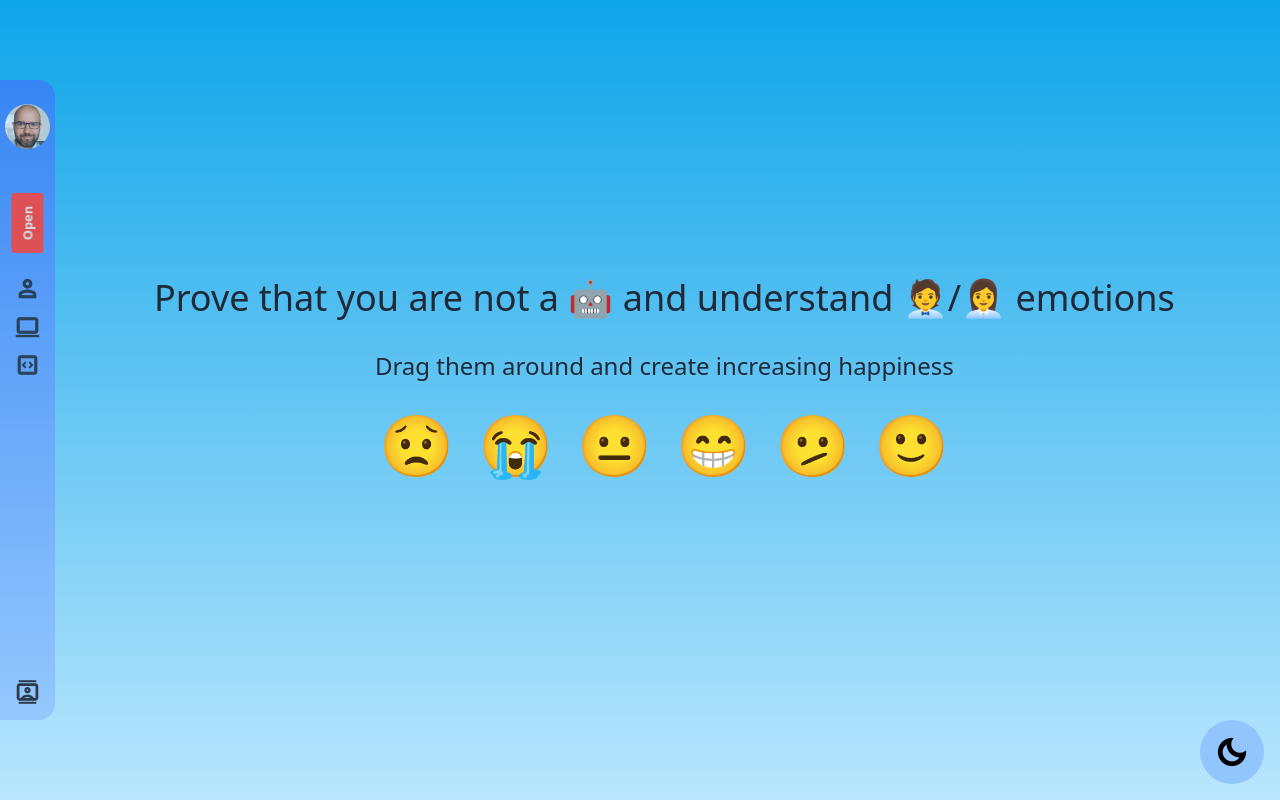
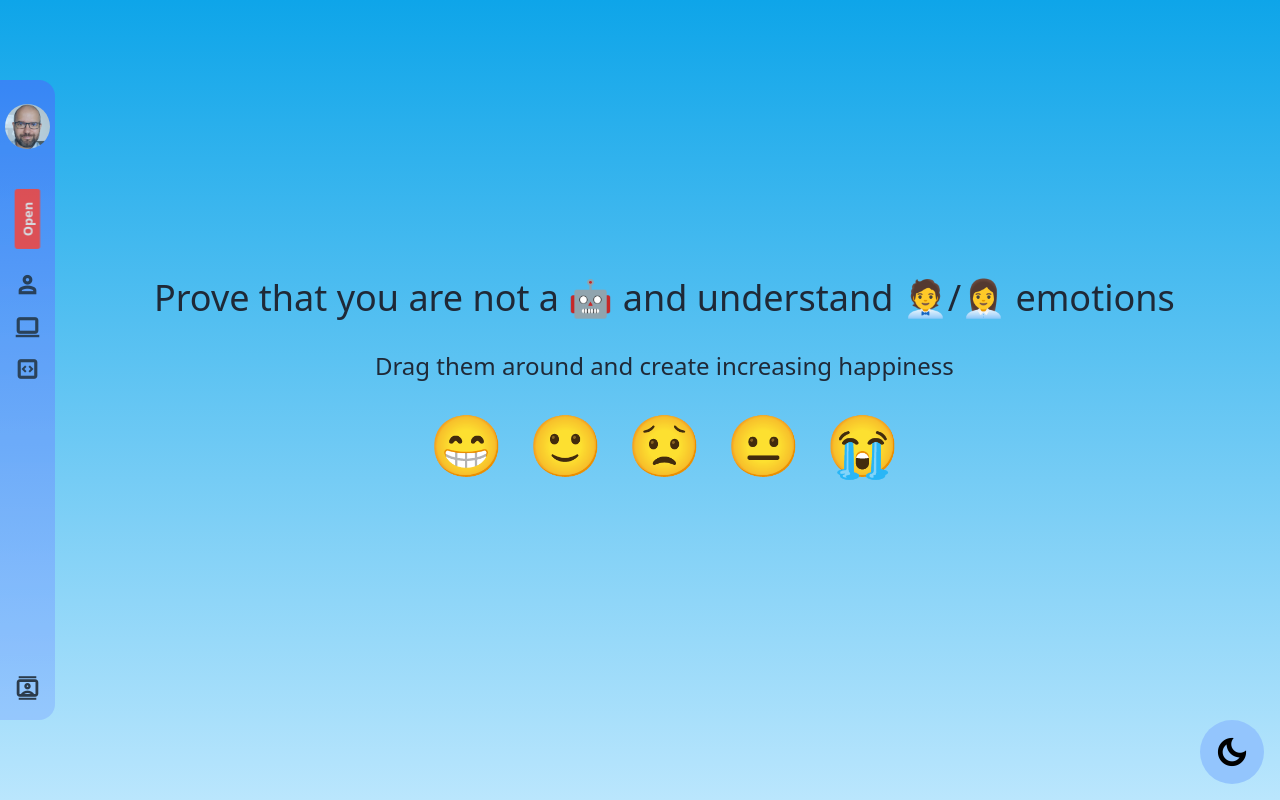
Before and after one commit to Zolikon/profile, a React (Vite) app: page / in a window 1280 px wide. Built offline with nearby package versions, Linux system fonts and the light colour scheme.

Commit message:
updated readme + simplify robot check

```diff
--- a/src/App.jsx
+++ b/src/App.jsx
@@ -12,10 +12,10 @@ function App() {
             content={[
               {
                 elements: [
-                  <span key={11} className="material-symbols-outlined">
+                  <span key={11} className="text-sm sm:text-lg md:text-2xl material-symbols-outlined">
                     person
                   </span>,
-                  <p key={12} className="text-lg sm:text-2xl">
+                  <p key={12} className="text-sm sm:text-lg md:text-2xl">
                     About
                   </p>,
                 ],
@@ -23,10 +23,10 @@ function App() {
               },
               {
                 elements: [
-                  <span key={21} className="material-symbols-outlined">
+                  <span key={21} className="text-sm sm:text-lg md:text-2xl material-symbols-outlined">
                     computer
                   </span>,
-                  <p key={22} className="text-lg sm:text-2xl">
+                  <p key={22} className="text-sm sm:text-lg md:text-2xl">
                     Skills
                   </p>,
                 ],
@@ -34,10 +34,10 @@ function App() {
               },
               {
                 elements: [
-                  <span key={31} className="material-symbols-outlined">
+                  <span key={31} className="text-sm sm:text-lg md:text-2xl material-symbols-outlined">
                     code_blocks
                   </span>,
-                  <p key={32} className="text-lg sm:text-2xl">
+                  <p key={32} className="text-sm sm:text-lg md:text-2xl">
                     Projects
                   </p>,
                 ],
--- a/src/components/NotARobotTest.jsx
+++ b/src/components/NotARobotTest.jsx
@@ -5,10 +5,9 @@ import PropTypes from "prop-types";
 const EMOJIS = {
   0: "😭",
   1: "😟",
-  2: "🫤",
-  3: "😐",
-  4: "🙂",
-  5: "😁",
+  2: "😐",
+  3: "🙂",
+  4: "😁",
 };
 
 export function shuffleArray(array) {
@@ -29,7 +28,7 @@ function NotARobotTest({ originalItemsOrder, isHappinessIncreasing, onSuccess })
   function isCorrectOrder() {
     return isHappinessIncreasing
       ? items.every((item, index) => item === index)
-      : items.every((item, index) => item === 5 - index);
+      : items.every((item, index) => item === items.length - 1 - index);
   }
 
   return (
--- a/src/components/ProtectedRoute.jsx
+++ b/src/components/ProtectedRoute.jsx
@@ -10,7 +10,7 @@ function ProtectedRoute({ children }) {
   if (!isNotARobot() || !success) {
     return (
       <NotARobotTest
-        originalItemsOrder={shuffleArray([0, 1, 2, 3, 4, 5])}
+        originalItemsOrder={shuffleArray([0, 1, 2, 3, 4])}
         isHappinessIncreasing={randomBoolean()}
         onSuccess={() => {
           saveAsNotARobot(true);
--- a/src/components/SideMenu.jsx
+++ b/src/components/SideMenu.jsx
@@ -91,7 +91,7 @@ const SideNavigation = ({ content }) => {
             <img src="/profil.jpg" alt="profile" className={` rounded-full mb-4 mt-2`} />
           </motion.div>
           <motion.button
-            className="bg-red-500 hover:bg-red-700 font-bold py-2 px-4 rounded select-none text-stone-200"
+            className="bg-red-500 hover:bg-red-700 font-bold py-1 px-4 rounded select-none text-stone-200"
             onClick={toggleIsOpen}
             variants={variants}
             initial="closedButton"
@@ -105,7 +105,7 @@ const SideNavigation = ({ content }) => {
             animate={isOpen ? "open" : "closed"}
             variants={variants}
             transition={transition}
-            className={`mt-16 flex flex-col gap-2 justify-start w-full h-full overflow-hidden select-none ${
+            className={`mt-12 sm:mt-16 flex flex-col gap-2 justify-start w-full h-full overflow-hidden select-none ${
               isOpen ? "items-start pl-3" : "items-center"
             }`}
           >
@@ -133,7 +133,9 @@ const SideNavigation = ({ content }) => {
         {isOpen ? (
           <ContactInfo />
         ) : (
-          <span className="material-symbols-outlined cursor-pointer select-none">contacts</span>
+          <span className="material-symbols-outlined cursor-pointer select-none text-sm sm:text-lg md:text-2xl">
+            contacts
+          </span>
         )}
       </motion.header>
       {isOpen && <div className="w-full h-full backdrop-blur-sm z-10" />}
```
Also changed, not shown: 1 other file (tests, documents, lock files or other folders).
